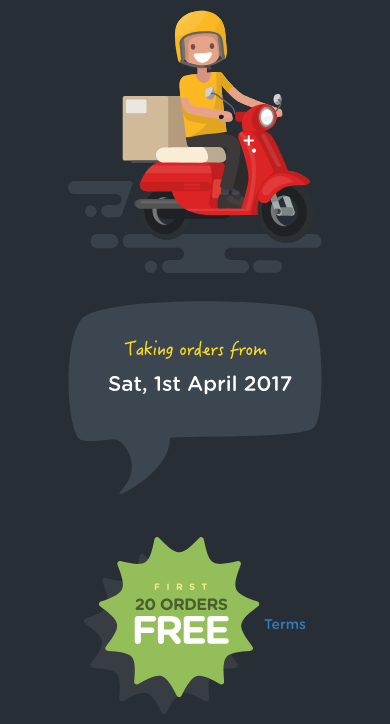
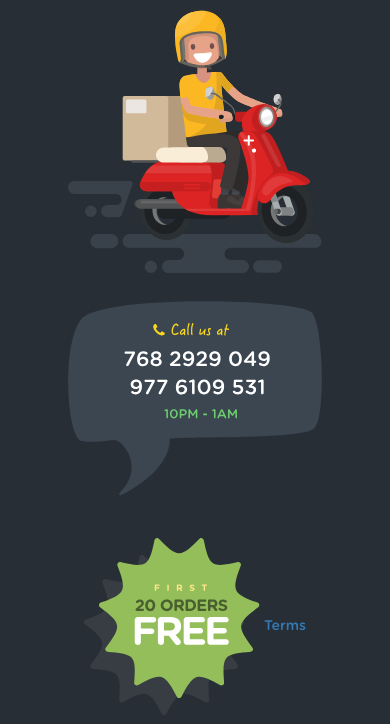
Before and after one commit to samir-patnaik/bhurjiman, a plain HTML site: page index.html in a window 390 px wide. Shown: the part 373-1097 px from the top of the page. Drawn offline with nearby package versions, Linux system fonts and the light colour scheme.

Commit message:
Open Now + Mobile Numbers SVG added

```diff
--- a/index.html
+++ b/index.html
@@ -362,7 +362,7 @@
         </div>
         <div class="row">
               <img src="assets/svg/scooter.svg" alt="Scooterwala" style="width: 30vh;">
-              <img src="assets/svg/callout.svg" alt="Lauch Date" style="width: 30vh; margin-top: 2em;">
+              <img src="assets/svg/mobnum.svg" alt="Lauch Date" style="width: 30vh; margin-top: 2em;">
         </div>
         <div class="invisible-large-screen">
           <div class="row" style="margin-top: 3em;">
```
Also changed, not shown: assets/svg/mobnum.svg (added).
